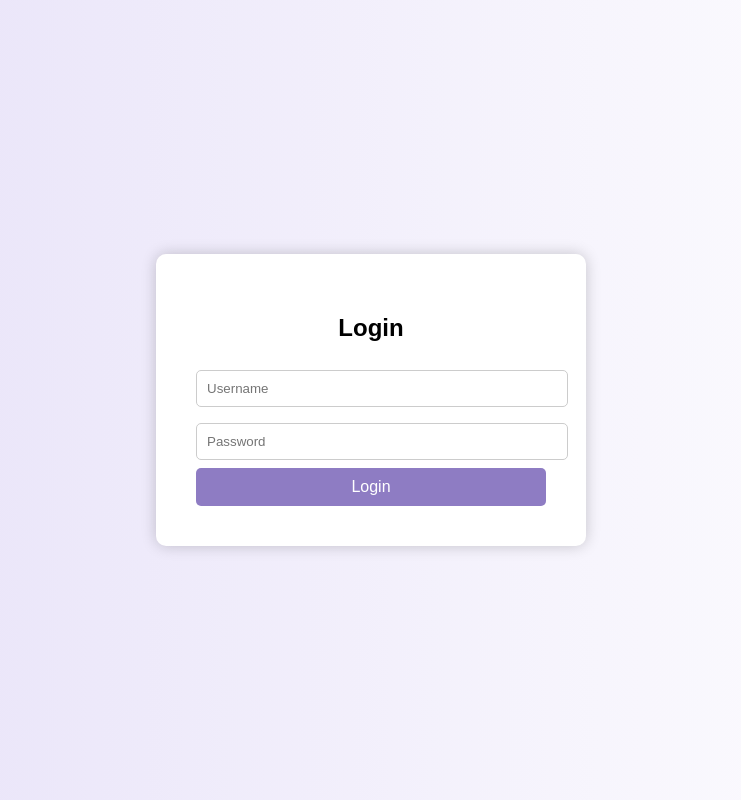
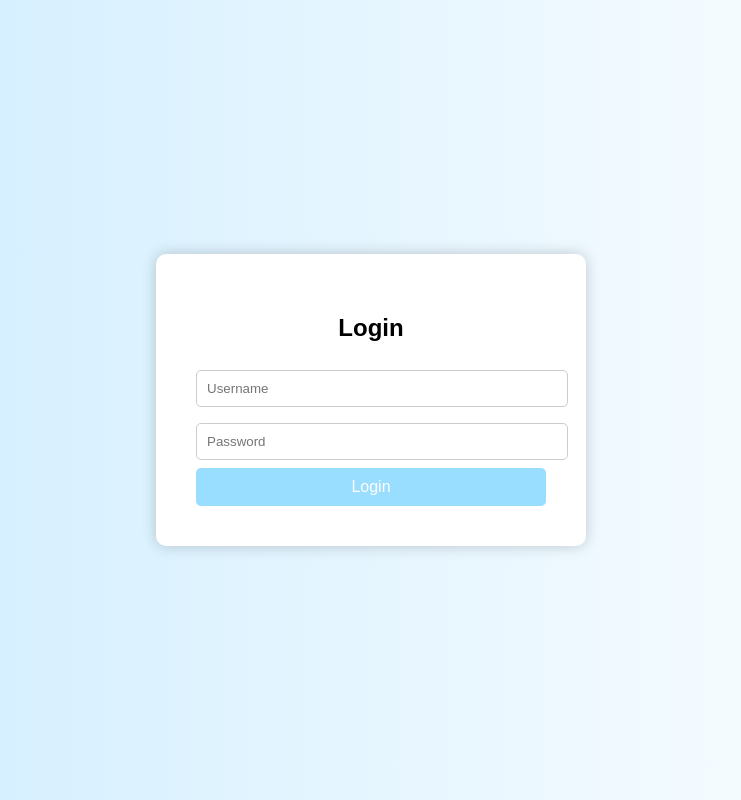
Before and after one commit to chikaauliaandini/sekola_2026_12RPL2_chika_aulia_andini, a PHP site: page / in a window 1280 px wide. Shown: the whole page, without its empty margins (269-1010 px from the left). Run offline with PHP 8.4, Linux system fonts and the light colour scheme.

Commit message:
Add files via upload

```diff
--- a/chikaRPL2_2026/cari-pengaduan.php
+++ b/chikaRPL2_2026/cari-pengaduan.php
@@ -27,7 +27,7 @@ if (isset($_GET['cari'])) {
 <style>
 body {
     font-family: 'Segoe UI', sans-serif;
-    background: linear-gradient(to right, #c7c1e0, #f3b9cb);
+    background: linear-gradient(to right,#CCECFF,#ffffff);
     display: flex;
     justify-content: center;
     padding: 50px 0;
@@ -57,7 +57,7 @@ button {
     padding:12px;
     border:none;
     border-radius:8px;
-    background:#8e7cc3;
+    background:#99DDFF;
     color:#fff;
     font-size:16px;
 }
--- a/chikaRPL2_2026/datasiswa.php
+++ b/chikaRPL2_2026/datasiswa.php
@@ -120,11 +120,11 @@ $query = mysqli_query($koneksi, "
             margin-right: 10px;
         }
         button:hover, a.btn:hover {
-            background: #ff69b4;
+            background:#99DDFF;
             color: white;
         }
         .btn-logout {
-            background: #8e7cc3;
+            background:#99DDFF;
             color: white;
         }
         .btn-logout:hover {
--- a/chikaRPL2_2026/index.php
+++ b/chikaRPL2_2026/index.php
@@ -42,7 +42,7 @@ if(isset($_GET['logout'])){
 <style>
 body{
     font-family: Arial, sans-serif;
-    background: linear-gradient(to right,#e6e0f8,#ffffff);
+    background: linear-gradient(to right,#CCECFF,#ffffff);
     display:flex;
     justify-content:center;
     align-items:center;
@@ -67,7 +67,7 @@ input{
 button{
     padding:10px;
     width:100%;
-    background:#8e7cc3; /* ungu kalem */
+    background:#99DDFF;
     color:white;
     border:none;
     cursor:pointer;
@@ -75,12 +75,12 @@ button{
     border-radius:5px;
 }
 button:hover{
-    background:#6f5bb3; /* ungu lebih gelap */
+    background:#99DDFF;
 }
 a.button-link{
     display:block;
     padding:10px;
-    background:#8e7cc3; /* ungu kalem */
+    background:#99DDFF;
     color:#fff;
     text-decoration:none;
     border-radius:5px;
@@ -88,13 +88,13 @@ a.button-link{
     font-weight:bold;
 }
 a.button-link:hover{
-    background:#6f5bb3;
+    background:#CCFFFC;
 }
 .logout{
-    background:#e74c3c !important;
+    background:#66D4FF !important;
 }
 .logout:hover{
-    background:#c0392b !important;
+    background:#0080FF !important;
 }
 .error{
     color:red;
```
